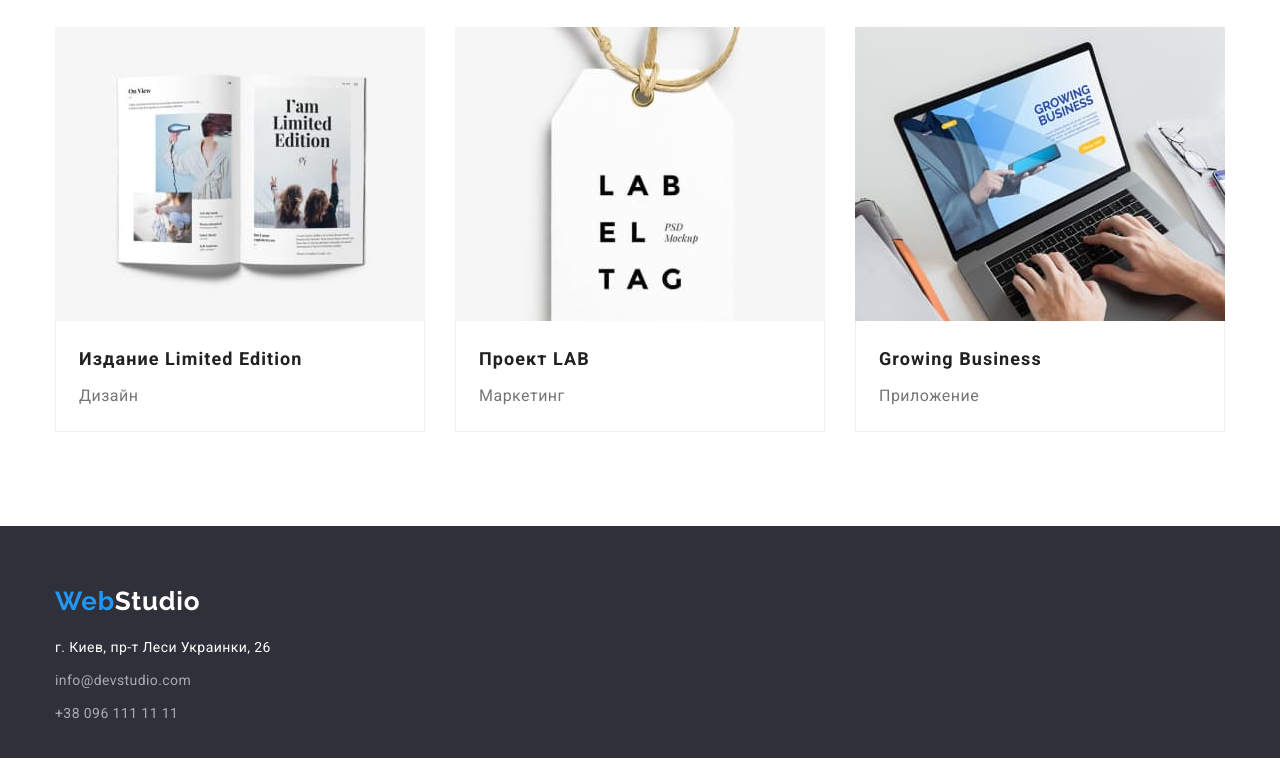
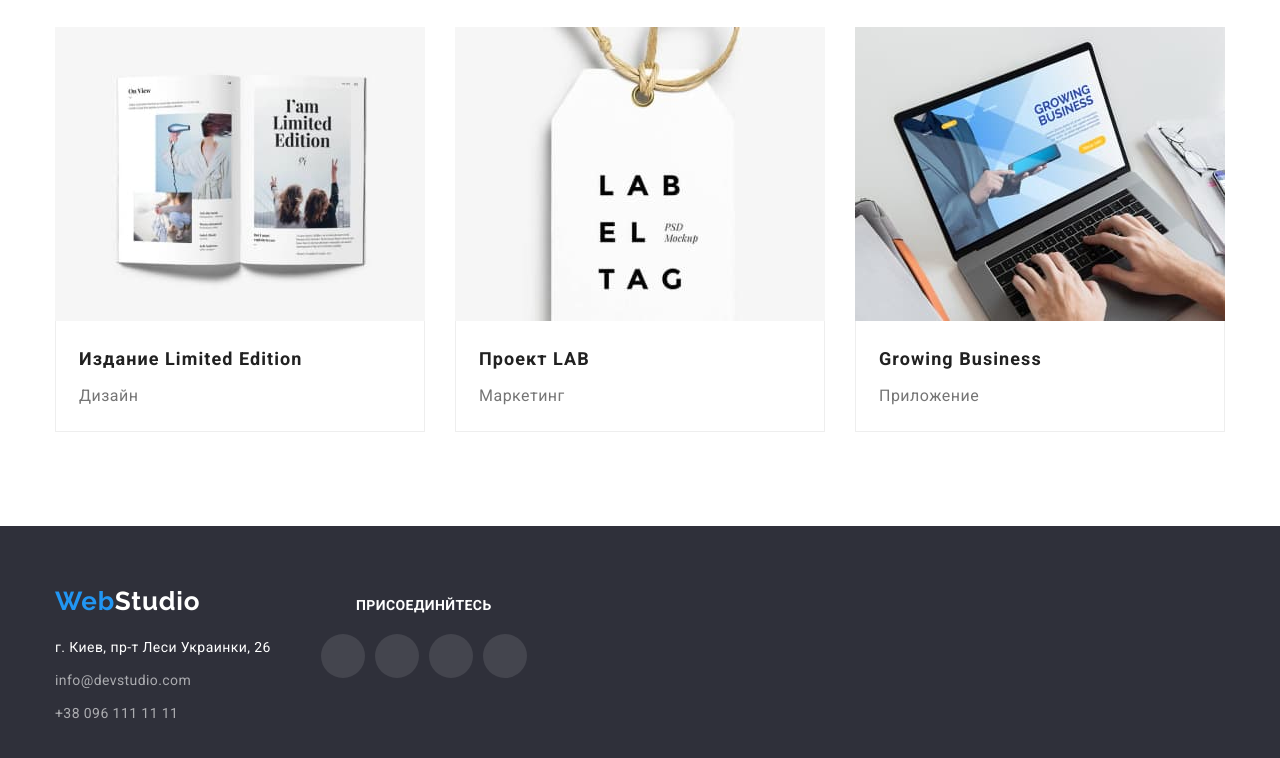
Before and after one commit to OleksandrYepishev/goit-markup-hw-04, a plain HTML site: page portfolio.html in a window 1280 px wide. Shown: the part 1106-1864 px from the top of the page. Drawn offline with nearby package versions, Linux system fonts and the light colour scheme.

Commit message:
footer done

```diff
--- a/css/styles.css
+++ b/css/styles.css
@@ -166,6 +166,9 @@ img {
 
 .site-contacts .link {
   color: var(--primary-text-color);
+  display: flex;
+  justify-content: center;
+  align-items: center;
 }
 
 .site-contacts .link:hover,
@@ -175,6 +178,11 @@ img {
 
 .site-nav .item:not(:last-child) {
   margin-right: 50px;
+}
+
+.site-contacts .icon {
+  fill: currentColor;
+  margin-right: 10px;
 }
 
 .site-contacts > .item {
@@ -322,7 +330,7 @@ img {
 }
 
 /* секция наша команда */
-team {
+.team {
   background-color: var(--secondary-bg-color);
 }
 
@@ -401,7 +409,8 @@ team {
   color: var(--social-color);
 }
 
-.social .link:hover {
+.social .link:hover,
+.social .link:focus {
   background-color: var(--accent);
   color: var(--primary-white-color);
 }
@@ -460,6 +469,8 @@ team {
 
 .footer-page > .container {
   max-width: 1600px;
+  display: flex;
+  align-items: baseline;
 }
 
 .logo.footer {
@@ -489,6 +500,41 @@ team {
 .address-link:hover,
 .address-link:focus {
   color: var(--accent);
+}
+
+.footer .social .link {
+  color: var(--primary-white-color);
+  background-color: rgba(255, 255, 255, 0.1);
+}
+
+.social .link:hover,
+.social .link:focus {
+  background-color: var(--accent);
+}
+
+.footer > .social {
+  display: flex;
+  flex-direction: column;
+  text-align: center;
+  margin-left: 50px;
+}
+
+.footer .social.icons {
+  margin: 0;
+  justify-content: space-between;
+}
+
+.join {
+  justify-content: center;
+  margin-bottom: 20px;
+
+  font-weight: bold;
+  font-size: 14px;
+  line-height: 1.14;
+  letter-spacing: 0.03em;
+  text-transform: uppercase;
+
+  color: var(--primary-white-color);
 }
 
 /* Страница Портфолио  */
--- a/portfolio.html
+++ b/portfolio.html
@@ -37,12 +37,18 @@
         </nav>
         <ul class="site-contacts list">
           <li class="item">
-            <a href="mailto:info@devstudio.com" class="link"
+            <a href="mailto:info@devstudio.com" class="link">
+              <svg class="icon" width="16" height="12">
+                <use href="./images/icons.svg#icon-envelope"></use></svg
               >info@devstudio.com</a
             >
           </li>
           <li class="item">
-            <a href="tel:+380961111111" class="link">+38 096 111 11 11</a>
+            <a href="tel:+380961111111" class="link"
+              ><svg class="icon" width="10" height="16">
+                <use href="./images/icons.svg#icon-smartphone"></use></svg
+              >+38 096 111 11 11</a
+            >
           </li>
         </ul>
       </div>
@@ -226,7 +232,8 @@
 
     <!-- Футер -->
     <footer class="footer-page">
-      <div class="container">
+      <div class="footer container">
+        <div class="contacts">
           <a href="./index.html" class="logo">
             <p class="logo footer"><span class="logo title">Web</span>Studio</p>
           </a>
@@ -246,6 +253,36 @@
             </ul>
           </address>
         </div>
+        <div class="social">
+          <b class="join">Присоединйтесь</b>
+          <ul class="social icons">
+            <li class="social-items">
+              <a href="#" class="link"
+                ><svg class="icon" width="20" height="20">
+                  <use href="./images//icons.svg#icon-instagram"></use></svg
+              ></a>
+            </li>
+            <li class="social-items">
+              <a href="#" class="link"
+                ><svg class="icon" width="20" height="20">
+                  <use href="./images//icons.svg#icon-twitter"></use></svg
+              ></a>
+            </li>
+            <li class="social-items">
+              <a href="#" class="link"
+                ><svg class="icon" width="20" height="20">
+                  <use href="./images//icons.svg#icon-facebook"></use></svg
+              ></a>
+            </li>
+            <li class="social-items">
+              <a href="#" class="link"
+                ><svg class="icon" width="20" height="20">
+                  <use href="./images//icons.svg#icon-linkedin"></use></svg
+              ></a>
+            </li>
+          </ul>
+        </div>
+      </div>
     </footer>
   </body>
 </html>
```
Also changed, not shown: index.html (+44 -7 lines), images/icons.svg. Lines whose indentation alone changed are shown as unchanged.
